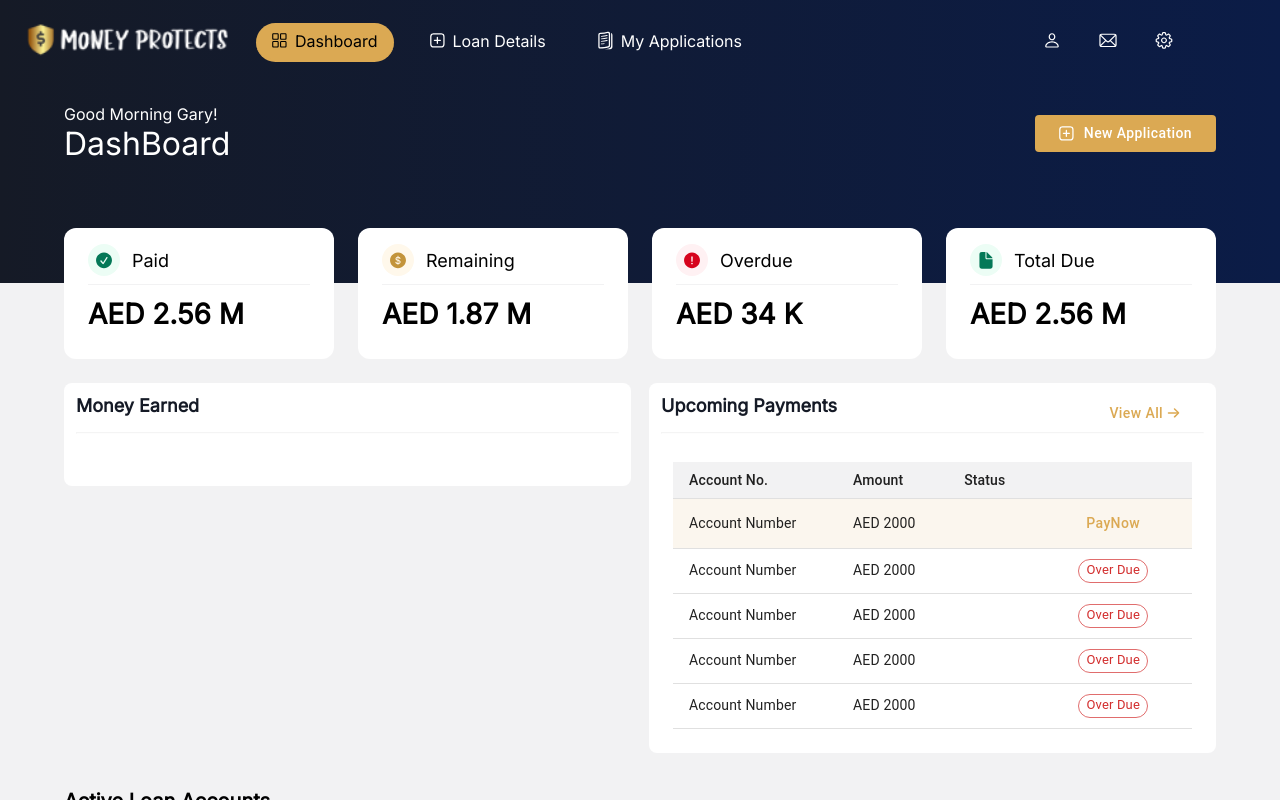
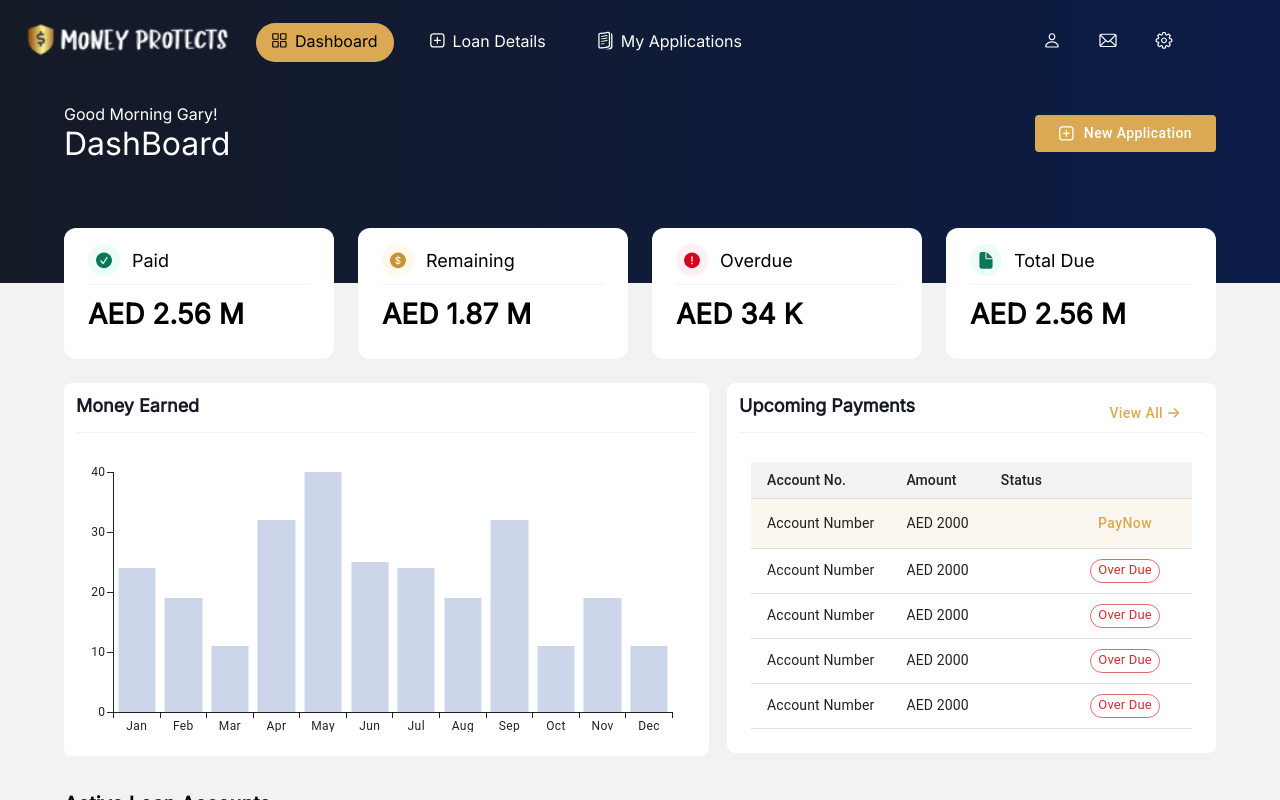
Before and after one commit to sreevishnu01/Money-protect, a React (Create React App) app: page /dashboard in a window 1280 px wide. Built offline with nearby package versions, Linux system fonts and the light colour scheme.

Commit message:
basic graph changes

```diff
--- a/src/pages/dashboard/dashboard.jsx
+++ b/src/pages/dashboard/dashboard.jsx
@@ -1,4 +1,5 @@
-import { Badge, Chip, Table, TableBody, TableCell, TableHead, TableRow } from "@mui/material";
+import { Chip, Stack, Table, TableBody, TableCell, TableHead, TableRow } from "@mui/material";
+import { BarChart } from '@mui/x-charts'
 import {
     CheckSuccessIcon,
     DollarWarningIcon,
@@ -92,8 +93,33 @@ function Dashboard() {
             </div>
 
             <div className={classes.detailSection}>
-                <div>
-                    <FormSection title="Money Earned" />
+                <div style={{ flex: 1 }} >
+                    <FormSection title="Money Earned">
+                        <Stack sx={{ width: '100%', height: 270 }}>
+                            <BarChart
+                                xAxis={[
+                                    {
+                                        id: 'barCategories',
+                                        data: ['Jan', 'Feb', 'Mar', 'Apr', 'May', 'Jun', 'Jul', 'Aug', 'Sep', 'Oct', 'Nov', 'Dec'],
+                                        scaleType: 'band',
+                                    },
+                                ]}
+                                series={[
+                                    {
+                                        data: [24, 19, 11, 32, 40, 25, 24, 19, 32, 11, 19, 11],
+                                    },
+                                ]}
+                                // width={}
+                                margin={{
+                                    top: 10,
+                                    bottom: 20,
+                                    left: 25,
+                                    right: 12,
+                                }}
+                                colors={['#CDD5EB']}
+                            />
+                        </Stack>
+                    </FormSection>
                 </div>
                 <div>
                     <FormSection
--- a/src/pages/dashboard/dashboard.module.css
+++ b/src/pages/dashboard/dashboard.module.css
@@ -43,10 +43,6 @@
     gap: 18px;
 }
 
-.detailSection>div {
-    flex:1;
-}
-
 .activeLoanSection>h3 {
     font-size: 20px;
     font-weight: 600;
```
